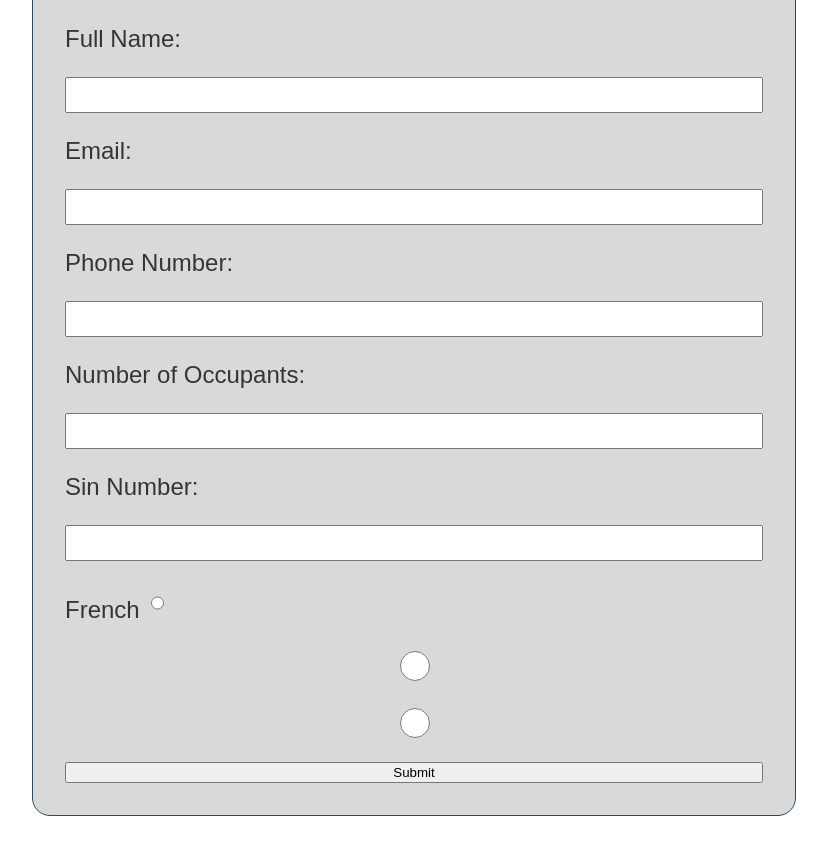
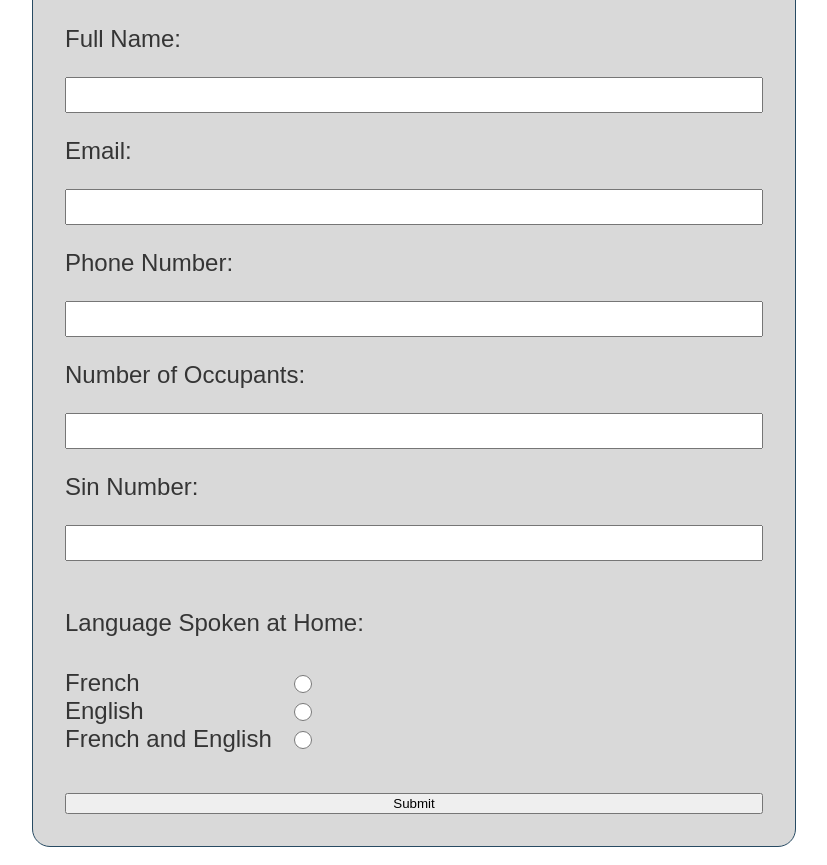
Before and after one commit to bluka05/hackaton_04, a plain HTML site: page index.html in a window 1280 px wide. Shown: the part 130-995 px from the top of the page, without its empty margins (226-1053 px from the left). Before the commit the page ends 964 px from the top, so only its background shows below. Drawn offline with Linux system fonts and the light colour scheme; a web font is replaced by a local one.

Commit message:
fix: radio button style and html

```diff
--- a/index.html
+++ b/index.html
@@ -20,7 +20,7 @@
             <input type="email" id="email" name="email" />
 
             <label for="phone">Phone Number:</label>
-            <input type="number" id="phone" name="phone" />
+            <input type="text" id="phone" name="phone" />
 
             <label for="occupants">Number of Occupants:</label>
             <input type="number" id="occupants" name="occupants" />
@@ -28,15 +28,18 @@
             <label for="sin">Sin Number:</label>
             <input type="text" id="sin" name="sin" />
 
-            <!-- <label for="language">Language Spoken at Home:</label> -->
-            <span>
-
-                <label for="lang-french">French
+            <p>Language Spoken at Home:</p>
+            <div id="language-section">
+                <label for="lang-french" class="radio-btn">French
+                    <input type="radio" id="lang-french" name="language" value="french">
                 </label>
-                <input type="radio" id="lang-french" name="language" value="french">
-            </span>
-            <input type="radio" id="lang-english" name="language">
-            <input type="radio" id="lang-bilingual" name="language">
+                <label for="lang-english" class="radio-btn">English
+                    <input type="radio" id="lang-english" name="language" value="english">
+                </label>
+                <label for="lang-bilingual" class="radio-btn">French and English
+                    <input type="radio" id="lang-bilingual" name="language" value="bilingual">
+                </label>
+            </div>
 
 			<button type="submit">Submit</button>
 		</form>
--- a/styles.css
+++ b/styles.css
@@ -24,10 +24,27 @@ body {
     margin: 18px;
 }
 
-label {
+label, p {
     font-size: 24px;
 }
 
 input {
     height: 30px;
 }
+
+#language-section {
+    margin-top: -16px;
+    padding-bottom: 16px;
+}
+
+.radio-btn {
+    display: flex;
+    align-items: center;
+    width: 250px;
+    justify-content: space-between;
+}
+
+.radio-btn > input {
+    height: 18px;
+    width: 18px;
+}
```
